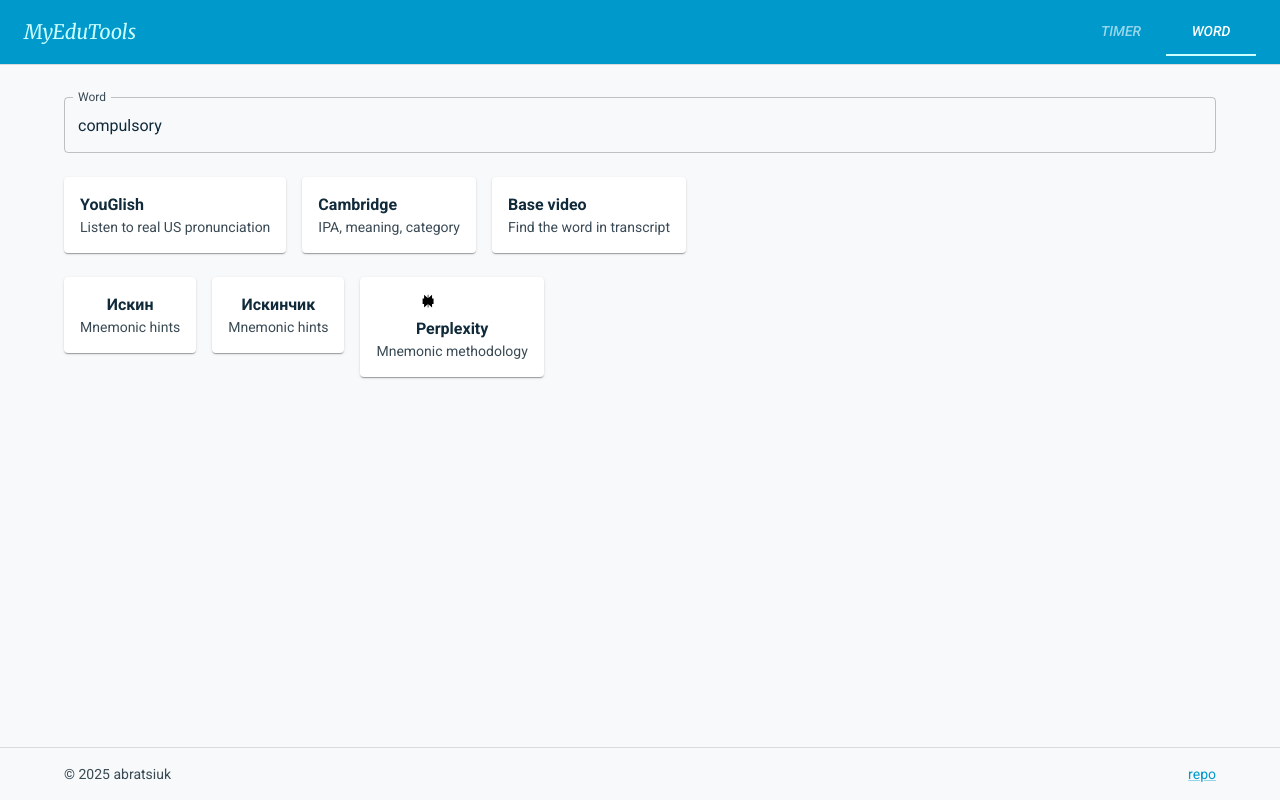
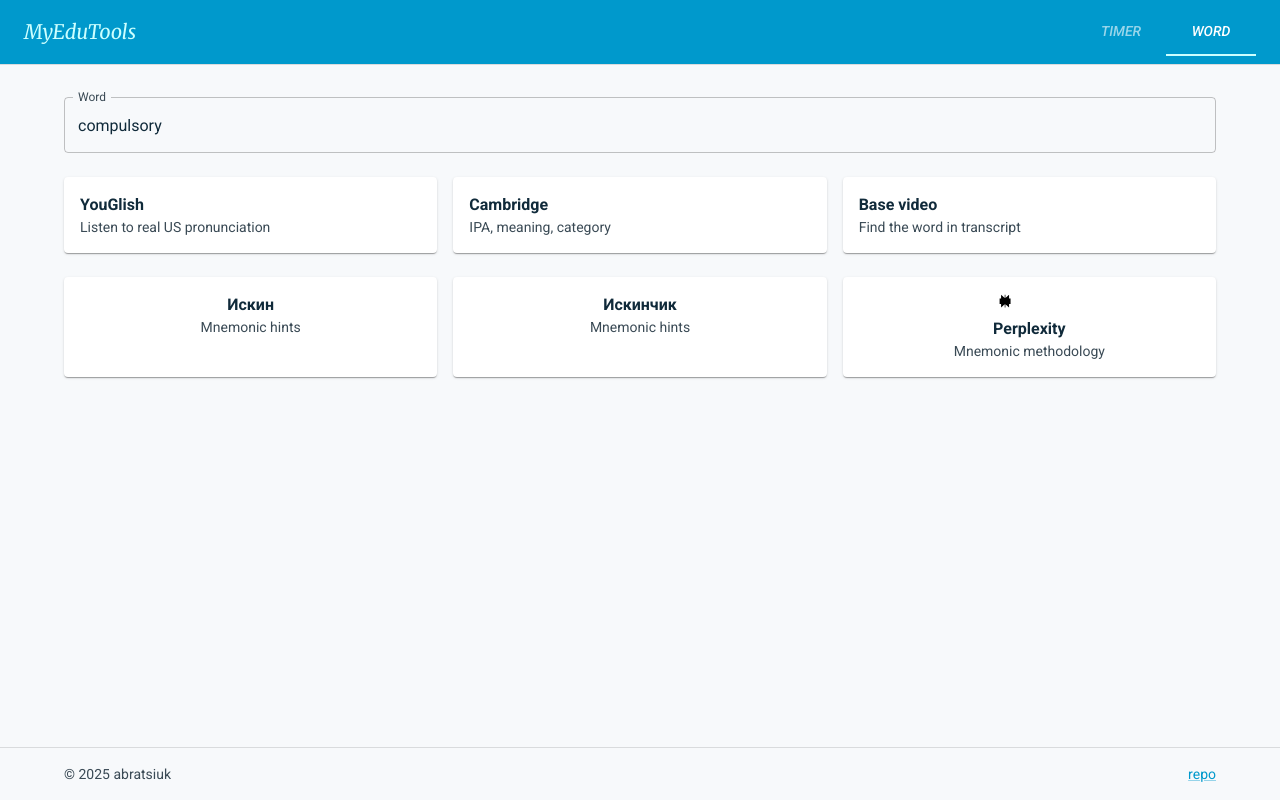
Before and after one commit to abratsiuk/my_edu_tools, a React (Vite) app: page /#/word in a window 1280 px wide. Built offline with nearby package versions, Linux system fonts and the light colour scheme.

Commit message:
finished

```diff
--- a/index.html
+++ b/index.html
@@ -3,7 +3,7 @@
 
 <head>
   <meta charset="UTF-8" />
-  <link rel="icon" type="image/svg+xml" href="/vite.svg" />
+  <link rel="icon" type="image/svg+xml" href="/usa.svg" />
   <meta name="viewport" content="width=device-width, initial-scale=1.0" />
   <title>my_edu_tools</title>
   <link rel="preconnect" href="https://fonts.googleapis.com">
--- a/src/pages/TimerPage.tsx
+++ b/src/pages/TimerPage.tsx
@@ -1,6 +1,5 @@
-import { useEffect, useMemo, useRef, useState } from 'react';
+import { useEffect, useRef, useState } from 'react';
 import {
-    Box,
     Button,
     Card,
     CardContent,
@@ -202,6 +201,7 @@
     }
 
     function displayedSecondsForRow(r: Row): number {
+        void tick;
         if (!r.isRunning || !r.startedAtMs) {
             return r.seconds;
         }
--- a/src/pages/WordPage.tsx
+++ b/src/pages/WordPage.tsx
@@ -4,7 +4,6 @@
     Card,
     CardActionArea,
     CardContent,
-    Grid,
     Stack,
     TextField,
     Typography,
@@ -27,24 +26,21 @@
             />
 
             {/* DICTIONARIES */}
-            <Grid
-                container
-                spacing={2}
-            >
-                <Grid
-                    item
-                    xs={12}
-                    md={4}
+            <Box
+                sx={{
+                    display: 'grid',
+                    gap: 2,
+                    gridTemplateColumns: { xs: '1fr', md: 'repeat(3, 1fr)' },
+                }}
             >
                 <Card>
                     <CardActionArea
                         href={`https://youglish.com/pronounce/${encoded}/english/us`}
                         target="_blank"
+                        rel="noreferrer"
                     >
                         <CardContent>
-                                <Typography fontWeight={700}>
-                                    YouGlish
-                                </Typography>
+                            <Typography fontWeight={700}>YouGlish</Typography>
                             <Typography
                                 variant="body2"
                                 color="text.secondary"
@@ -54,22 +50,15 @@
                         </CardContent>
                     </CardActionArea>
                 </Card>
-                </Grid>
 
-                <Grid
-                    item
-                    xs={12}
-                    md={4}
-                >
                 <Card>
                     <CardActionArea
                         href={`https://dictionary.cambridge.org/us/dictionary/english/${encoded}`}
                         target="_blank"
+                        rel="noreferrer"
                     >
                         <CardContent>
-                                <Typography fontWeight={700}>
-                                    Cambridge
-                                </Typography>
+                            <Typography fontWeight={700}>Cambridge</Typography>
                             <Typography
                                 variant="body2"
                                 color="text.secondary"
@@ -79,22 +68,15 @@
                         </CardContent>
                     </CardActionArea>
                 </Card>
-                </Grid>
 
-                <Grid
-                    item
-                    xs={12}
-                    md={4}
-                >
                 <Card>
                     <CardActionArea
                         href="https://www.youtube.com/watch?v=u99wAoBjDvQ&list=PLQMqUlV2_B8ngL_PaT9UFsd0-PvnrpZGC&index=3"
                         target="_blank"
+                        rel="noreferrer"
                     >
                         <CardContent>
-                                <Typography fontWeight={700}>
-                                    Base video
-                                </Typography>
+                            <Typography fontWeight={700}>Base video</Typography>
                             <Typography
                                 variant="body2"
                                 color="text.secondary"
@@ -104,24 +86,21 @@
                         </CardContent>
                     </CardActionArea>
                 </Card>
-                </Grid>
-            </Grid>
+            </Box>
 
             {/* MNEMONICS */}
-            <Grid
-                container
-                spacing={2}
-            >
-                {/* ИСКИН */}
-                <Grid
-                    item
-                    xs={12}
-                    md={4}
+            <Box
+                sx={{
+                    display: 'grid',
+                    gap: 2,
+                    gridTemplateColumns: { xs: '1fr', md: 'repeat(3, 1fr)' },
+                }}
             >
                 <Card>
                     <CardActionArea
                         href="https://chatgpt.com/share/694466ff-9c0c-8013-bb40-16b22e8977d4"
                         target="_blank"
+                        rel="noreferrer"
                     >
                         <CardContent sx={{ textAlign: 'center' }}>
                             <Typography fontWeight={700}>Искин</Typography>
@@ -134,23 +113,15 @@
                         </CardContent>
                     </CardActionArea>
                 </Card>
-                </Grid>
 
-                {/* ИСКИНЧИК */}
-                <Grid
-                    item
-                    xs={12}
-                    md={4}
-                >
                 <Card>
                     <CardActionArea
                         href="https://chat.deepseek.com/share/1ponvtmphpk4ix8rwa"
                         target="_blank"
+                        rel="noreferrer"
                     >
                         <CardContent sx={{ textAlign: 'center' }}>
-                                <Typography fontWeight={700}>
-                                    Искинчик
-                                </Typography>
+                            <Typography fontWeight={700}>Искинчик</Typography>
                             <Typography
                                 variant="body2"
                                 color="text.secondary"
@@ -160,18 +131,12 @@
                         </CardContent>
                     </CardActionArea>
                 </Card>
-                </Grid>
 
-                {/* PERPLEXITY */}
-                <Grid
-                    item
-                    xs={12}
-                    md={4}
-                >
                 <Card>
                     <CardActionArea
                         href="https://www.perplexity.ai/search/izuchi-metodiku-mnemotekhniche-0_zNF6K8RBGUdjGyNW9Apg#0"
                         target="_blank"
+                        rel="noreferrer"
                     >
                         <CardContent sx={{ textAlign: 'center' }}>
                             <Box
@@ -188,9 +153,7 @@
 `,
                                 }}
                             />
-                                <Typography fontWeight={700}>
-                                    Perplexity
-                                </Typography>
+                            <Typography fontWeight={700}>Perplexity</Typography>
                             <Typography
                                 variant="body2"
                                 color="text.secondary"
@@ -200,8 +163,7 @@
                         </CardContent>
                     </CardActionArea>
                 </Card>
-                </Grid>
-            </Grid>
+            </Box>
         </Stack>
     );
 }
```
Also changed, not shown: public/usa.svg (added). Lines whose indentation alone changed are shown as unchanged.
